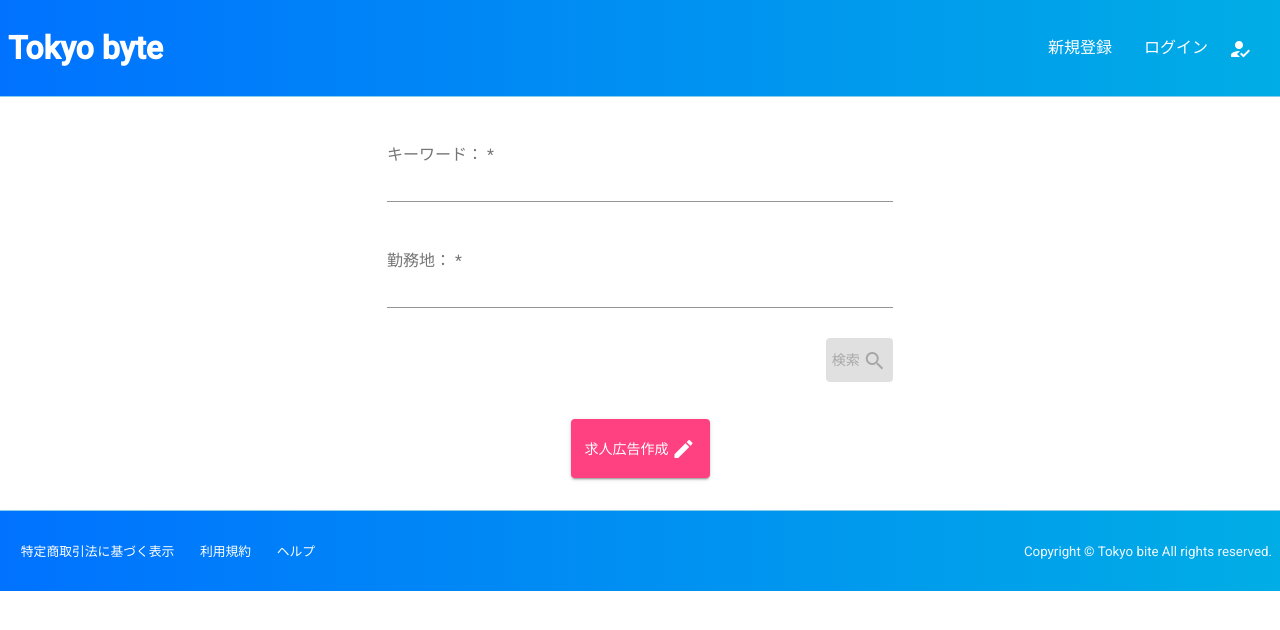
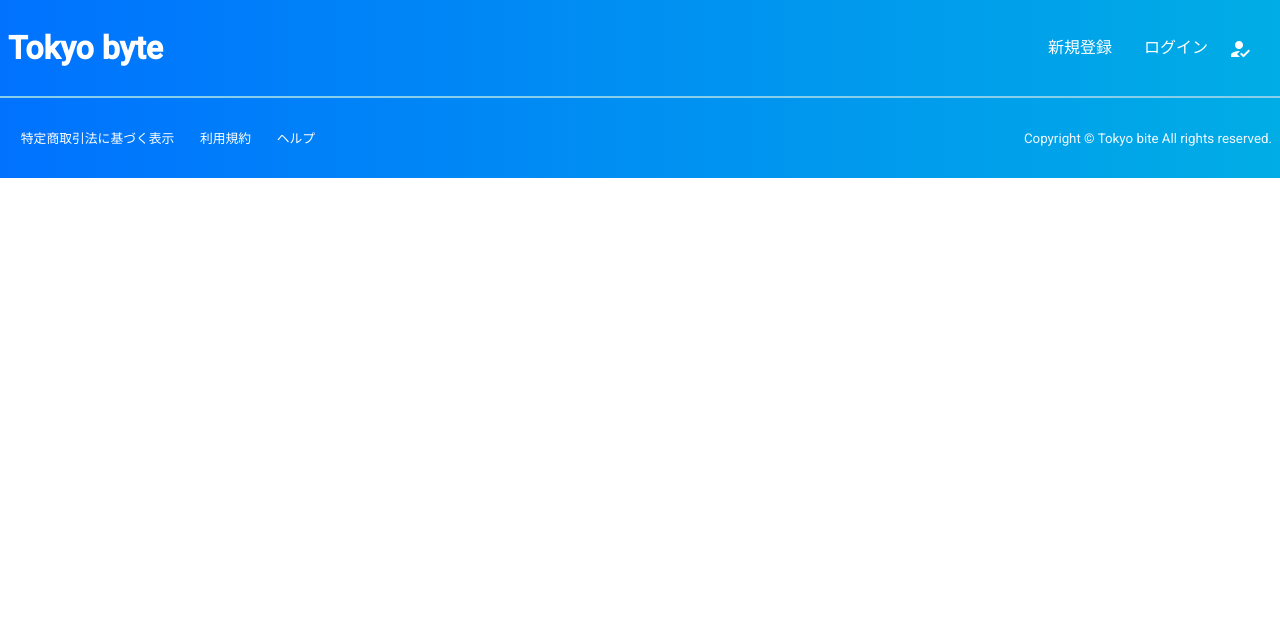
Before and after one commit to moriyamasaaaki/jobApp, an Angular app: page / in a window 1280 px wide. Shown: the top 630 px of the page. Built offline with nearby package versions, Linux system fonts and the light colour scheme.

Commit message:
refactor(app,top): search画面をtopページに移行

```diff
--- a/src/app/app.component.html
+++ b/src/app/app.component.html
@@ -1,6 +1,6 @@
 <app-header></app-header>
 
-<app-search></app-search>
+<!-- <app-search></app-search> -->
 
 <router-outlet></router-outlet>
 
--- a/src/app/top/top-routing.module.ts
+++ b/src/app/top/top-routing.module.ts
@@ -6,6 +6,7 @@ import { TopComponent } from './top/top.component';
 const routes: Routes = [
   {
     path: '',
+    pathMatch: 'full',
     component: TopComponent
   }
 ];
--- a/src/app/top/top/top.component.html
+++ b/src/app/top/top/top.component.html
@@ -1,2 +1,3 @@
+<app-search></app-search>
 <app-attention></app-attention>
 <app-new></app-new>
```
Also changed, not shown: src/app/app.module.ts (+1 -12 lines), src/app/top/top.module.ts (+17 -2 lines).
